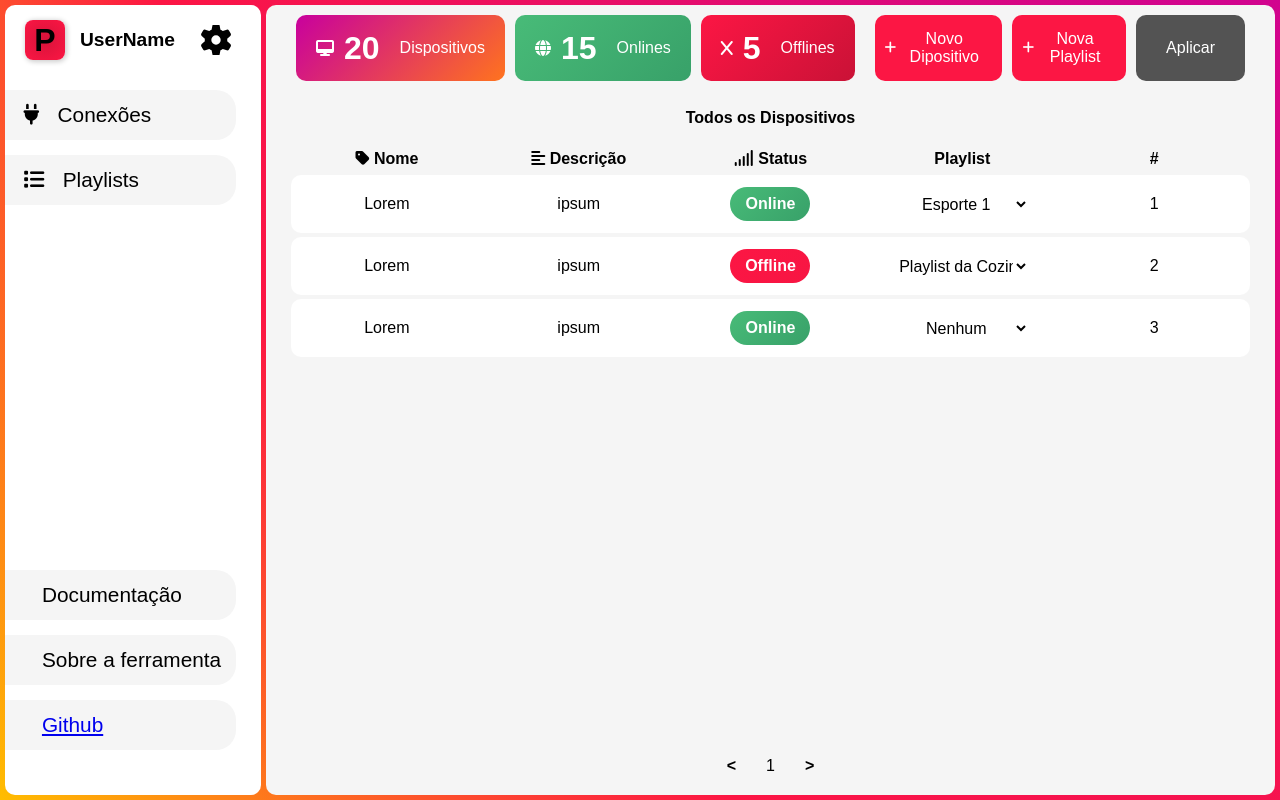
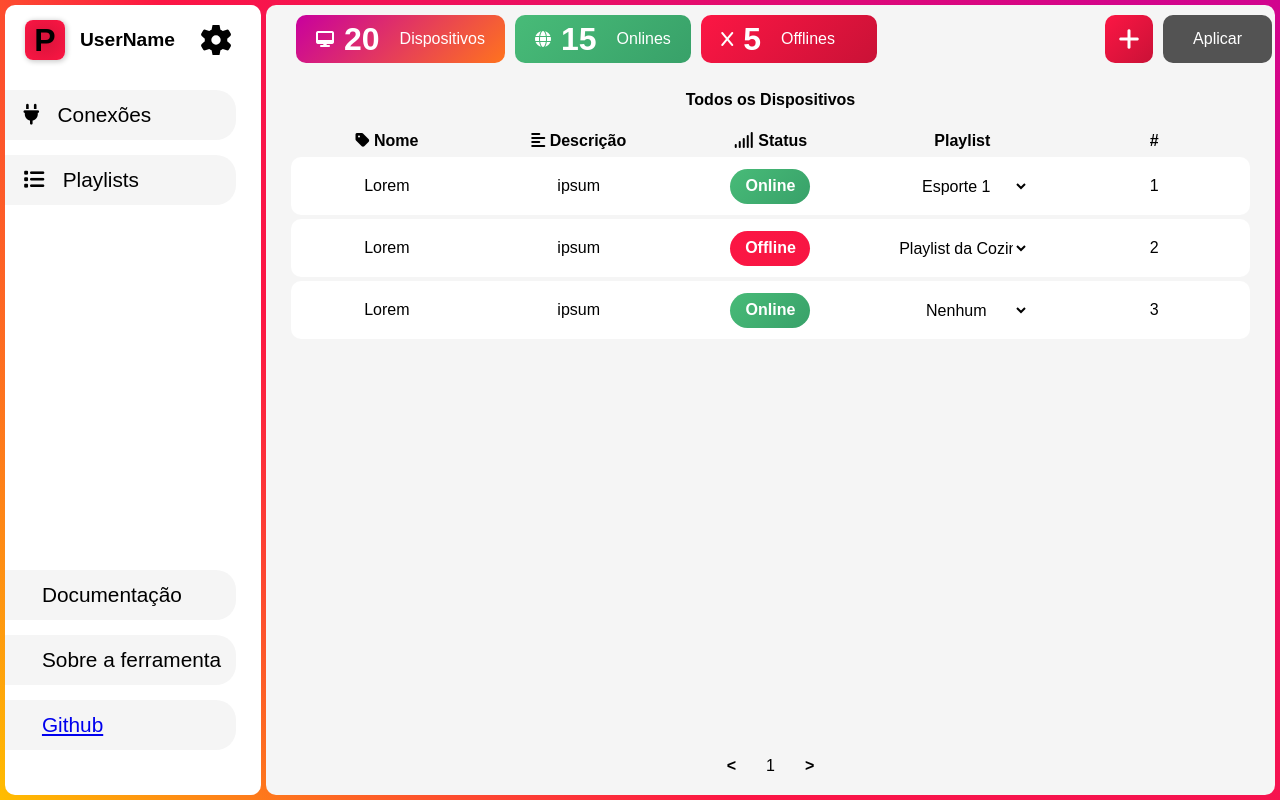
Before and after one commit to Next-Signage/digitalSignage, a PHP site: page /dashboard in a window 1280 px wide. Run offline with PHP 8.4, Linux system fonts and the light colour scheme; the visitor is signed in with stand-in values (Sample User, id 1).

Commit message:
botões
alteração nos botões de adicionar dispositivo e playlist

```diff
--- a/public/css/dashboard.css
+++ b/public/css/dashboard.css
@@ -53,10 +53,38 @@ nav {
         button:hover {
             transform: scale(1.05);
         }
+        .show {
+            position: absolute;
+            top: 100%;
+            width: 350%;
+            z-index: 0.5;
+        }
+        #AddPlayOrDisp {
+            background: linear-gradient(135deg, var(--second) 0%, rgb(0, 0, 0) 500%);
+            color: white;
+            display: flex;
+            justify-content: center;
+            align-items: center;
+            aspect-ratio: 1/1;
+            border-radius: 10px;
+            font-size: 150%;
+            cursor: pointer;
+            flex-direction: column;
+            transition: 0.2s ease;
+        }
+        #AddPlayOrDisp:hover {
+            scale: 1.05;
+        }
+        #AddPlayOrDisp:hover .show {
+            display: block;
+        }
+        .show {
+            display: none;
+        }
         .disps {
             color: white;
             display: flex;
-            flex: 1;
+            width: 60%;
             i {
                 margin-right: 10px;
             }
@@ -100,6 +128,8 @@ nav {
         #newplaylist, #newdisp {
             background-color: var(--second);
             color: white;
+            width: 100%;
+            margin-block: 5px;
             p {
                 padding-inline: 10px;
                 display: flex;
--- a/src/views/dashboard.php
+++ b/src/views/dashboard.php
@@ -28,6 +28,9 @@ require_once __DIR__ . '/../../config/config.php';
             </div>
           </div>
           <div style="display: flex;">
+            <div id="AddPlayOrDisp">
+              <i class="fa-solid fa-plus"></i>
+              <div class="show">
                 <button id="newdisp">
                   <i class="fa-solid fa-plus"></i>
                   <p>Novo Dipositivo</p>
@@ -36,6 +39,8 @@ require_once __DIR__ . '/../../config/config.php';
                   <i class="fa-solid fa-plus"></i>
                   <p>Nova Playlist</p>
                 </button>
+              </div>
+            </div>
             <button class="disabled">
             <i class="fa-solid fa-check"></i>
             Aplicar</button>
```
Lines whose indentation alone changed are shown as unchanged.
